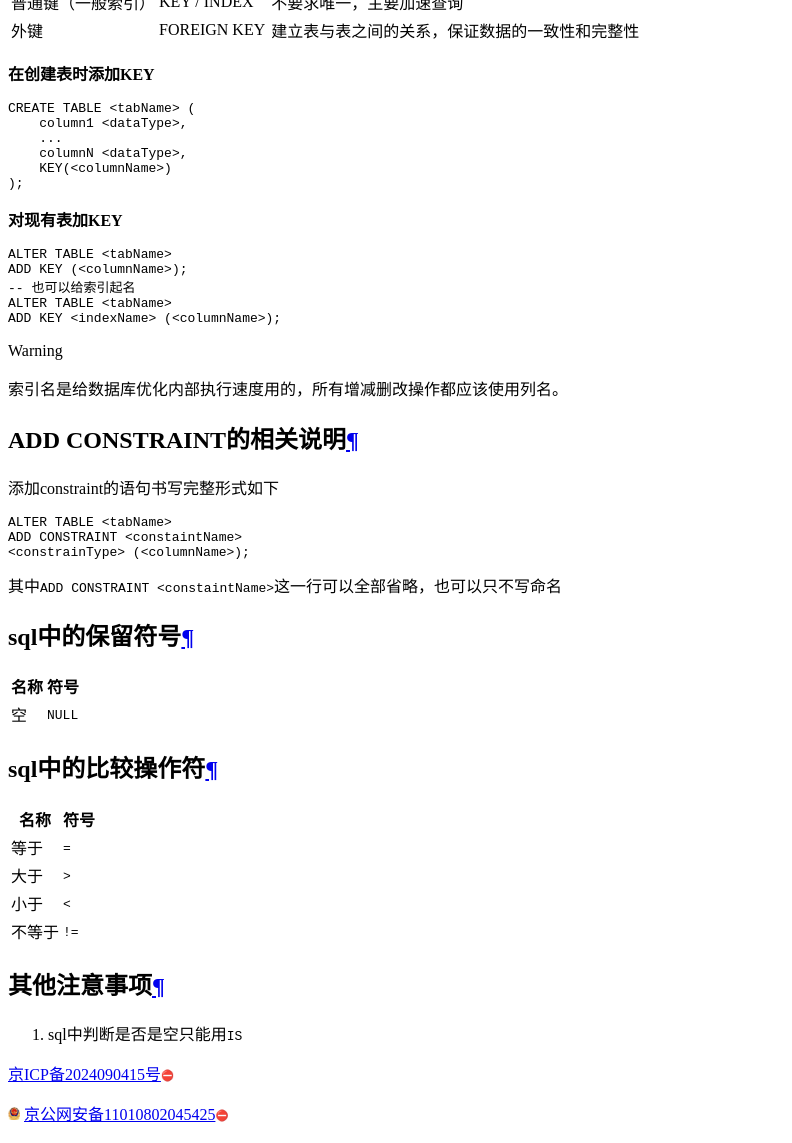
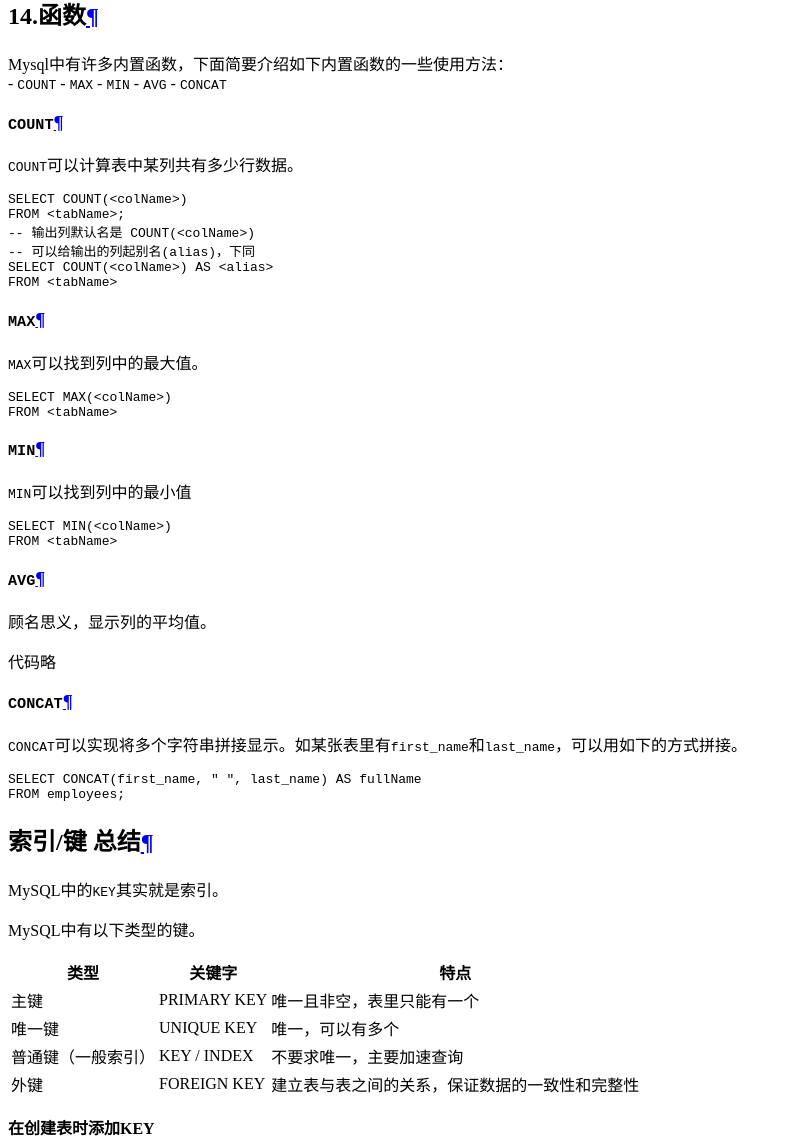
Before and after one commit to lyy1119/lyy1119.github.io, an MkDocs documentation site: the page built from docs/编程与代码/MySQL/tutorial.md, in a window 1280 px wide and 1400 px high, scrolled down 21524 px, cut to the strip 257-1400 px from the top of the window. Shown: the whole strip, without its empty margins (0-792 px from the left). Built offline with MkDocs 1.6.1 and Material for MkDocs 9.7.7, drawn with Linux system fonts in a browser that asks for light colours; nearby versions of some CDN libraries; some of the changed text lies outside the part shown.

Commit message:
write exp

````diff
--- a/docs/编程与代码/MySQL/tutorial.md
+++ b/docs/编程与代码/MySQL/tutorial.md
@@ -459,6 +459,58 @@ ON <tab1>.<col1> = <tab2>.<col2>;
 
 ![20250429134918](https://raw.githubusercontent.com/lyy1119/Imgs/main/img/20250429134918.png)
 
+## 14.函数
+
+Mysql中有许多内置函数，下面简要介绍如下内置函数的一些使用方法：
+- `COUNT`
+- `MAX`
+- `MIN`
+- `AVG`
+- `CONCAT`
+
+### `COUNT`
+
+`COUNT`可以计算表中某列共有多少行数据。
+```sql
+SELECT COUNT(<colName>)
+FROM <tabName>;
+-- 输出列默认名是 COUNT(<colName>)
+-- 可以给输出的列起别名(alias)，下同
+SELECT COUNT(<colName>) AS <alias>
+FROM <tabName>
+```
+
+### `MAX`
+
+`MAX`可以找到列中的最大值。
+
+```sql
+SELECT MAX(<colName>)
+FROM <tabName>
+```
+
+### `MIN`
+
+`MIN`可以找到列中的最小值
+```sql
+SELECT MIN(<colName>)
+FROM <tabName>
+```
+
+### `AVG`
+
+顾名思义，显示列的平均值。
+
+代码略
+
+### `CONCAT`
+
+`CONCAT`可以实现将多个字符串拼接显示。如某张表里有`first_name`和`last_name`，可以用如下的方式拼接。
+```sql
+SELECT CONCAT(first_name, " ", last_name) AS fullName
+FROM employees;
+```
+
 ## 索引/键 总结
 
 MySQL中的`KEY`其实就是索引。
````
